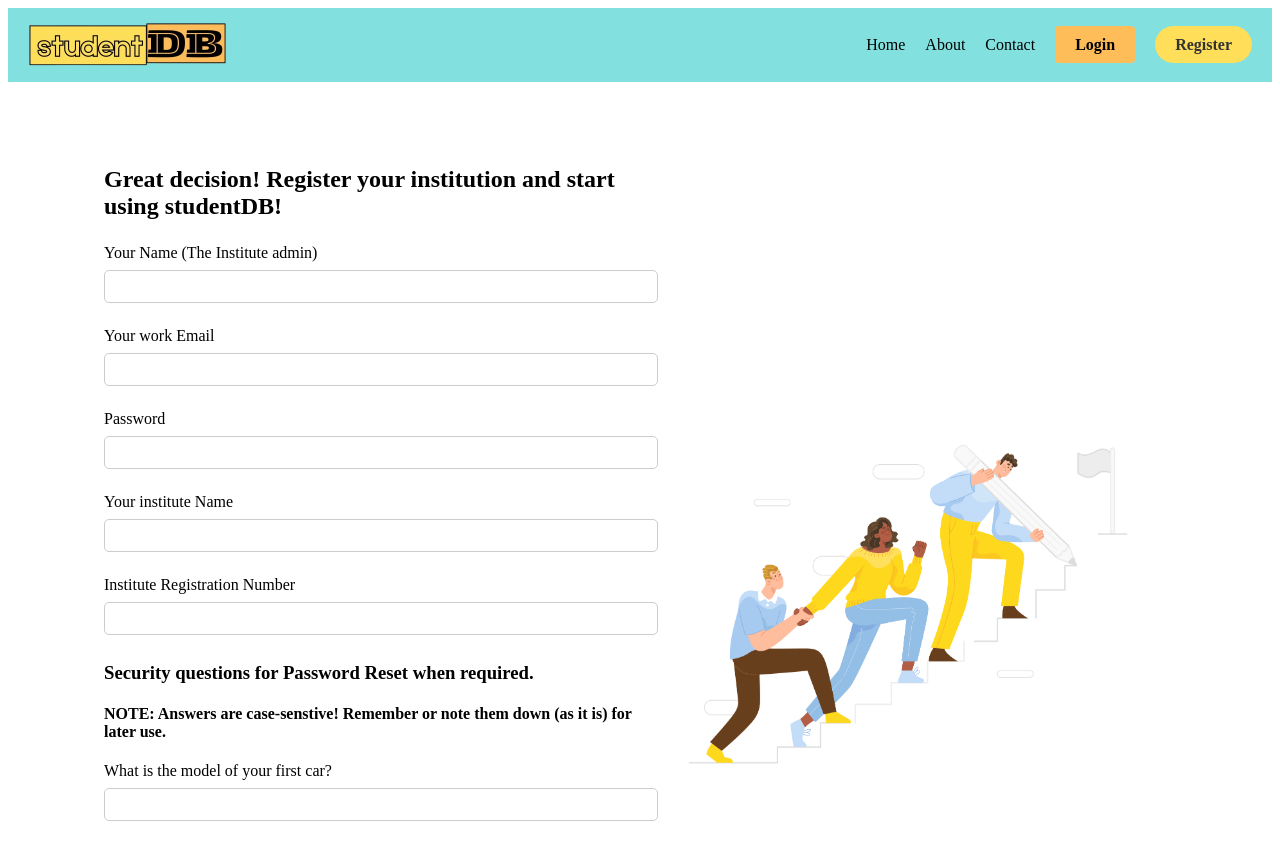
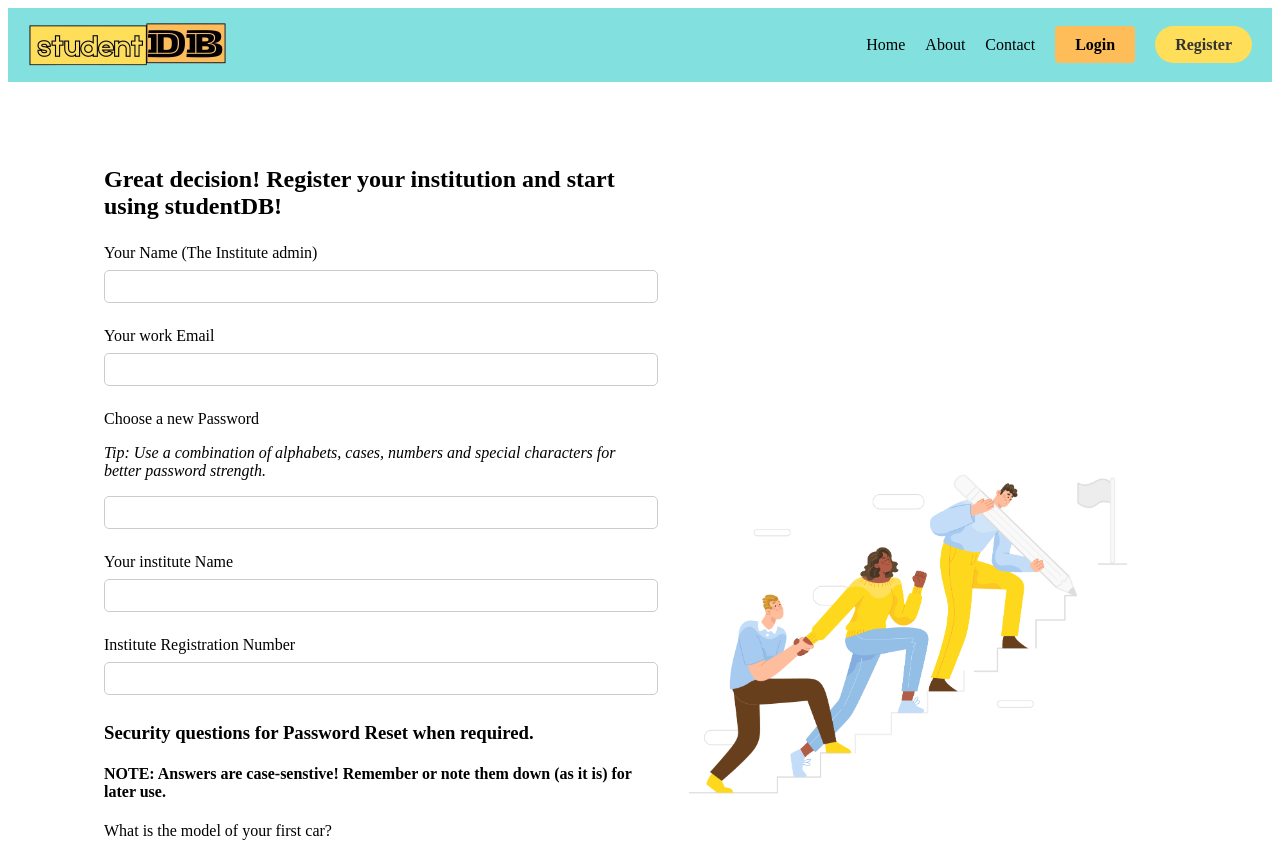
Before and after one commit to emanoj1/studentdb-client, a React (Create React App) app: page /register in a window 1280 px wide. Shown: the top 842 px of the page. Built offline with nearby package versions, Linux system fonts and the light colour scheme.

Commit message:
Add tip for password strength

```diff
--- a/src/components/Registration.js
+++ b/src/components/Registration.js
@@ -76,7 +76,8 @@ function Registration() {
             />
           </div>
           <div>
-            <label>Password</label>
+            <label>Choose a new Password</label>
+            <p><em>Tip: Use a combination of alphabets, cases, numbers and special characters for better password strength.</em></p>
             <input
               type="password"
               name="password"
```
